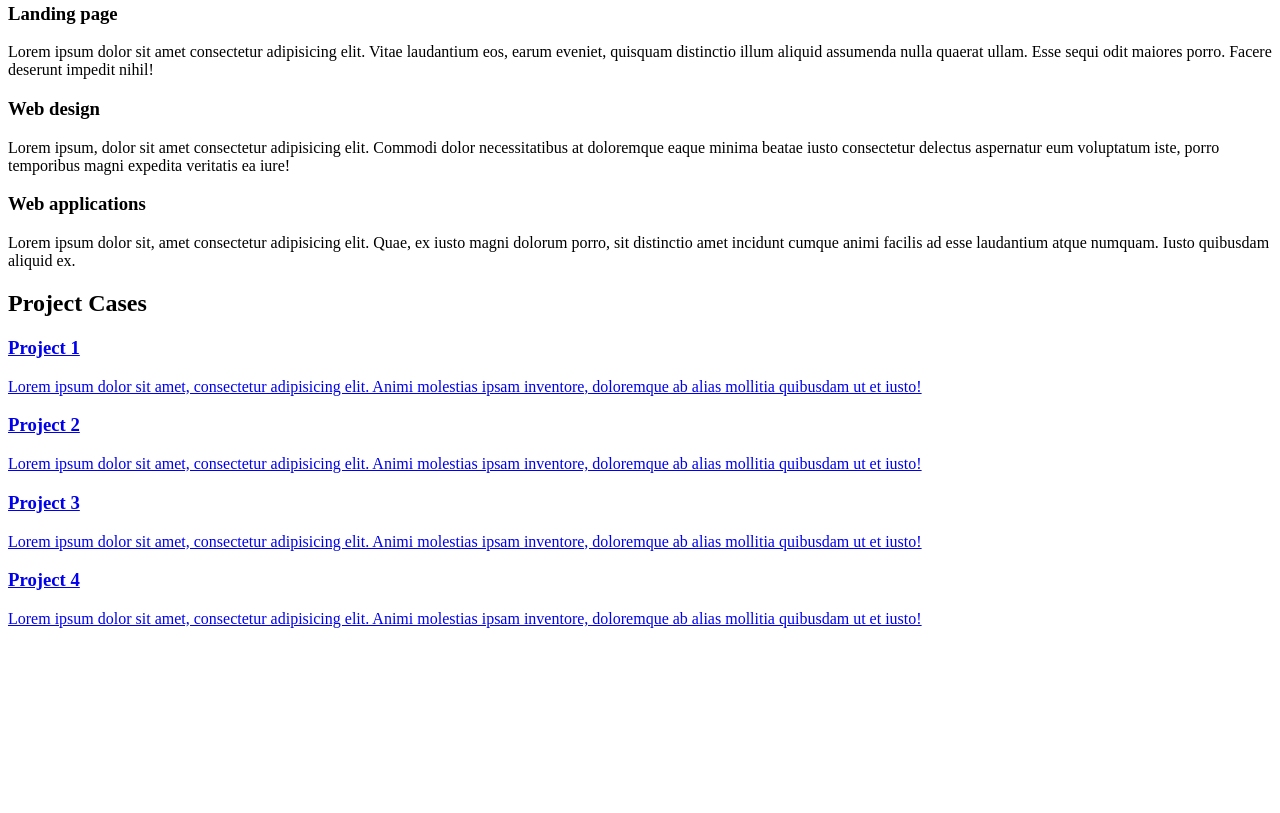
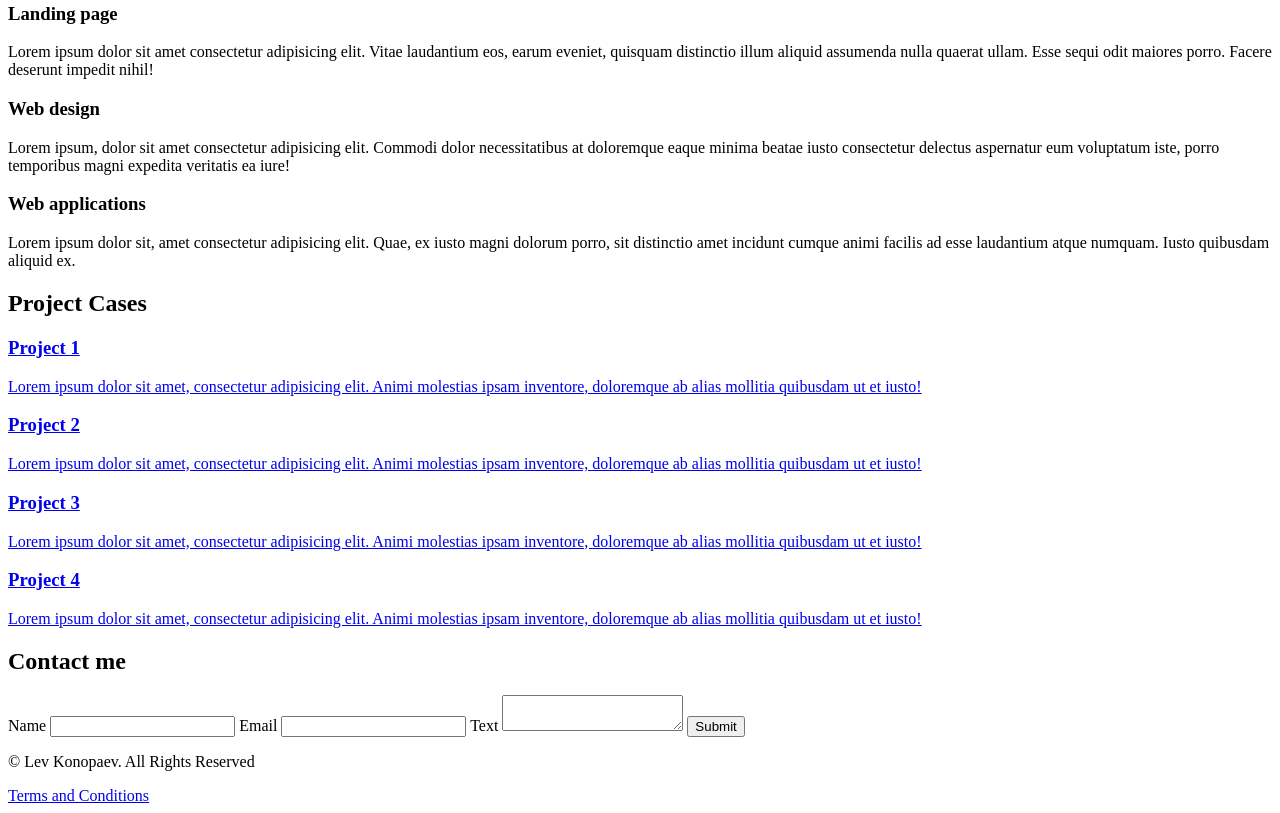
Before and after one commit to likx2/lessons-2025, a plain HTML site: page lesson-2/index.html in a window 1280 px wide. Shown: the part 310-1123 px from the top of the page. Before the commit the page ends 954 px from the top, so only its background shows below. Drawn offline with Linux system fonts and the light colour scheme.

Commit message:
add contact section and footer

```diff
--- a/lesson-2/index.html
+++ b/lesson-2/index.html
@@ -107,7 +107,23 @@
           </a>
         </div>
       </section>
+      <section>
+        <h2>Contact me</h2>
+        <form action="https://formsubmit.co/your@email.com" method="POST">
+          <label for="name">Name</label>
+          <input id="name" name="name" required minlength="3" />
+          <label for="email">Email</label>
+          <input id="email" name="email" type="email" required />
+          <label for="text">Text</label>
+          <textarea id="text" name="text" required></textarea>
+          <button>Submit</button>
+        </form>
+      </section>
     </main>
+    <footer>
+      <p>© Lev Konopaev. All Rights Reserved</p>
+      <a href="#">Terms and Conditions</a>
+    </footer>
     <!--
         header with navigation
         hero section
@@ -115,6 +131,7 @@
         services
         cases
         contact me
+        footer
     -->
   </body>
 </html>
```
